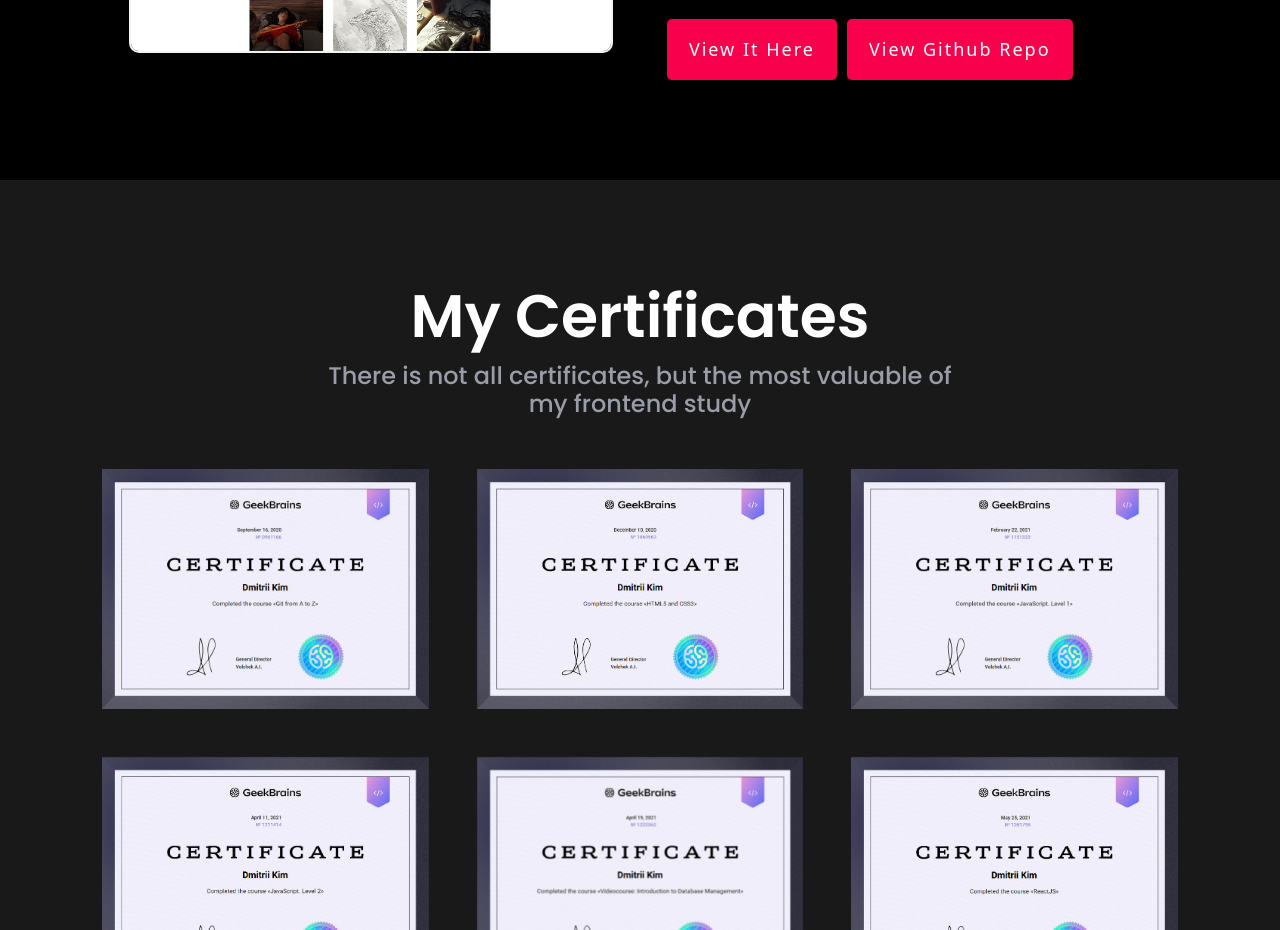
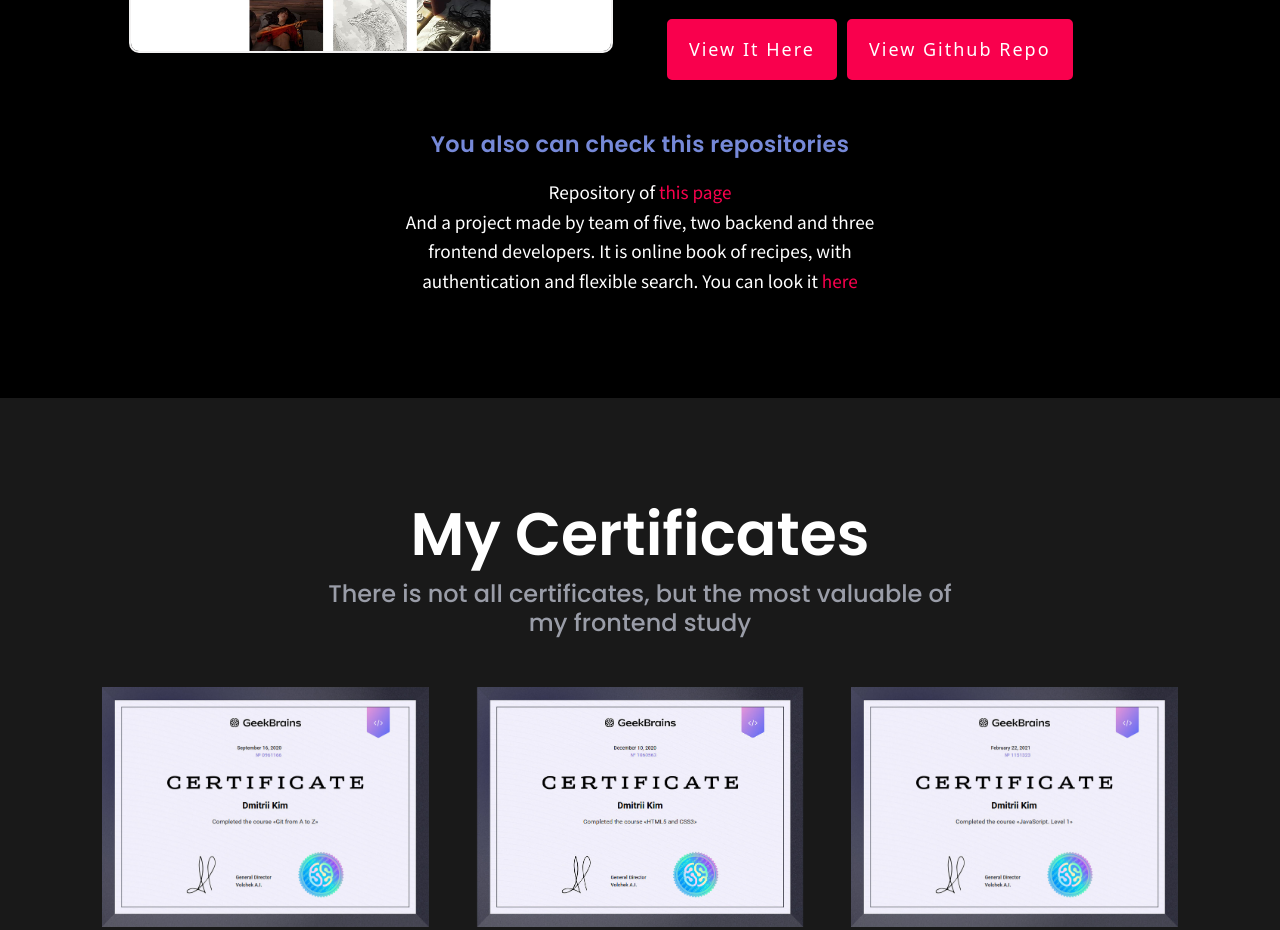
Before and after one commit to dkimd5/react-portfolio, a React (Create React App) app: page / in a window 1280 px wide. Shown: the part 3460-4390 px from the top of the page. Built offline with nearby package versions, Linux system fonts and the light colour scheme.

Commit message:
Add portfolio page and cookbook repo links

```diff
--- a/src/components/Projects/Projects.css
+++ b/src/components/Projects/Projects.css
@@ -12,8 +12,41 @@
     margin-bottom: 50px;
 }
 
+
+.projects__h3__wrp {
+    text-align: center;
+    width: 50%;
+    margin: 50px auto 0;
+}
+
+.projects__h3__wrp h3 {
+    font-size: 1.4rem;
+    font-family: 'Poppins', sans-serif;
+    font-weight: 600;
+    line-height: 1.3;
+    color: #7689d8;
+    letter-spacing: 0.02rem;
+    margin-bottom: 20px;
+}
+
+.projects__h3__wrp p {
+    color: #fff;
+    line-height: 1.55;
+    font-size: 1.2rem;
+    font-family: "Mada",sans-serif;
+    font-weight: 400;
+}
+
+.projects__h3__wrp a{
+    color: #f9004d;
+}
+
 @media only screen and (max-width: 1024px){
     .projects__wrapper {
         gap: 70px;
     }
+
+    .projects__h3__wrp {
+        width: 100%;
+    }
 }
--- a/src/components/Projects/Projects.js
+++ b/src/components/Projects/Projects.js
@@ -99,6 +99,17 @@
             <ProjectCard key={project.name} project={project} />
           ))}
         </div>
+        <div className="projects__h3__wrp">
+          <h3>You also can check this repositories</h3>
+          <p className="additional">
+            Repository of <a href="https://github.com/dkimd5/react-portfolio">this page</a>
+          </p>
+          <p className="additional">
+            And a project made by team of five, two backend and three frontend developers. It is
+            online book of recipes, with authentication and flexible search. You can look it{" "}
+            <a href="https://github.com/MaxLebedinsky/CookBook">here</a>
+          </p>
+        </div>
       </div>
     </div>
   );
--- a/src/components/Skills/Skills.css
+++ b/src/components/Skills/Skills.css
@@ -50,11 +50,11 @@
     line-height: 5.5rem;
 }
 
-.sills__h3__wrap {
+.skills__h3__wrap {
     text-align: center;
 }
 
-.sills__h3__wrap > h3 {
+.skills__h3__wrap > h3 {
     font-size: 1.4rem;
     font-family: 'Poppins', sans-serif;
     font-weight: 600;
@@ -64,7 +64,7 @@
     margin-bottom: 20px;
 }
 
-.sills__h3__wrap > p {
+.skills__h3__wrap > p {
     color: #fff;
     line-height: 1.55;
     font-size: 1.2rem;
--- a/src/components/Skills/Skills.js
+++ b/src/components/Skills/Skills.js
@@ -9,8 +9,7 @@
       <div className="section__container">
         <h1 className="heading">Skills & Tools</h1>
         <h2 className="heading">
-          The skills, tools and technologies I use to bring your products to
-          life:
+          The skills, tools and technologies I use to bring your products to life:
         </h2>
         <ul className="box-container">
           <li className="box__icon">
@@ -71,10 +70,7 @@
           </li>
           <li className="box__icon">
             <div className="container-img-i i-responsive">
-              <img
-                src={responsiveIcon}
-                alt="icon of tablet, phone and browser window."
-              />
+              <img src={responsiveIcon} alt="icon of tablet, phone and browser window." />
             </div>
             <p>Responsive Websites</p>
           </li>
@@ -87,12 +83,9 @@
             </p>
           </li>
         </ul>
-        <div className="sills__h3__wrap">
+        <div className="skills__h3__wrap">
           <h3>Currently working on:</h3>
-          <p>
-            Improving my skills in, and understanding of vanilla JavaScript and
-            React.
-          </p>
+          <p>Improving my skills in, and understanding of vanilla JavaScript and React.</p>
         </div>
       </div>
     </div>
```
